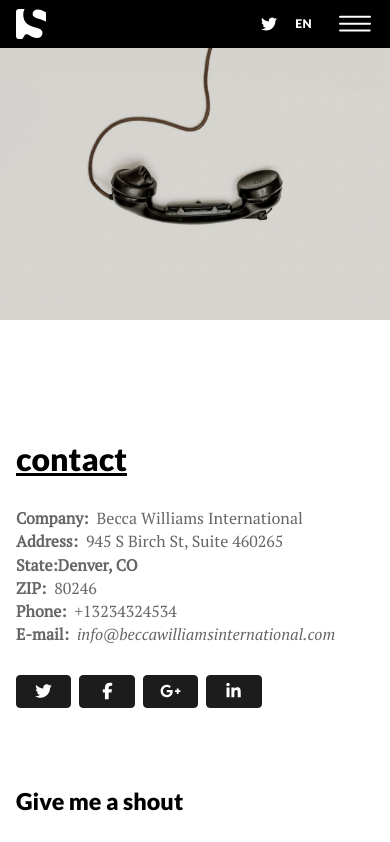
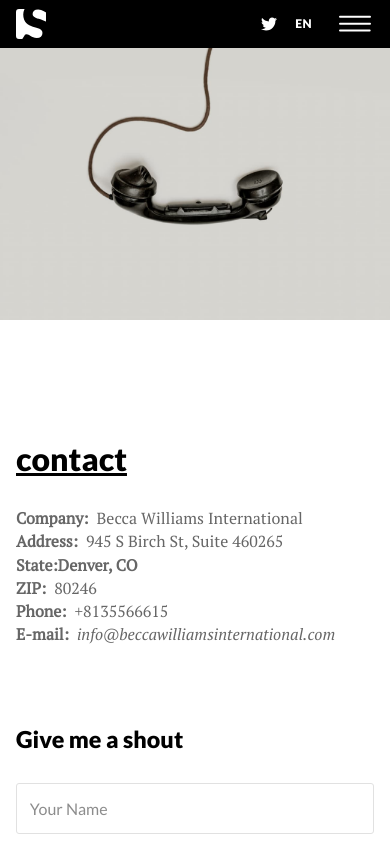
Before and after one commit to damianicely/becca-international, a plain HTML site: page pages/contact.html in a window 390 px wide. Shown: the top 842 px of the page. Drawn offline with Linux system fonts and the light colour scheme; some packages are replaced by stand-ins of ours; a web font is replaced by a local one.

Commit message:
Update phone number removed socials

```diff
--- a/pages/contact.html
+++ b/pages/contact.html
@@ -114,9 +114,9 @@
                   <p class="fw-bold mb-0">Address:<span class="ms-2 fw-normal">945 S Birch St, Suite 460265</span></p>
                   <p class="fw-bold mb-0">State:<span cl  ass="ms-2 fw-normal">Denver, CO</span></p>
                   <p class="fw-bold mb-0">ZIP:<span class="ms-2 fw-normal">80246</span></p>
-                  <p class="fw-bold mb-0">Phone:<span class="ms-2 fw-normal"><a class="text-700" href="tel:+13234324534">+13234324534</a></span></p>
+                  <p class="fw-bold mb-0">Phone:<span class="ms-2 fw-normal"><a class="text-700" href="tel:+8135566615">+8135566615</a></span></p>
                   <p class="fw-bold mb-4">E-mail:<span class="ms-2 fw-normal fst-italic"><a class="text-700" href="mailto:info@beccawilliamsinternational.com">info@beccawilliamsinternational.com</a></span></p>
-                  <div class="mt-3"><a class="btn btn-dark btn-sm me-2" href="#!"><span class="fab fa-twitter" data-fa-transform="grow-6"></span></a><a class="btn btn-dark btn-sm me-2" href="#!"><span class="fab fa-facebook-f" data-fa-transform="grow-6"></span></a><a class="btn btn-dark btn-sm me-2" href="#!"><span class="fab fa-google-plus-g" data-fa-transform="grow-6"></span></a><a class="btn btn-dark btn-sm" href="#!"><span class="fab fa-linkedin-in" data-fa-transform="grow-6"></span></a></div>
+                  <!-- <div class="mt-3"><a class="btn btn-dark btn-sm me-2" href="#!"><span class="fab fa-twitter" data-fa-transform="grow-6"></span></a><a class="btn btn-dark btn-sm me-2" href="#!"><span class="fab fa-facebook-f" data-fa-transform="grow-6"></span></a><a class="btn btn-dark btn-sm me-2" href="#!"><span class="fab fa-google-plus-g" data-fa-transform="grow-6"></span></a><a class="btn btn-dark btn-sm" href="#!"><span class="fab fa-linkedin-in" data-fa-transform="grow-6"></span></a></div> -->
                   <h3 class="mt-7">Give me a shout</h3>
                   <form class="mt-4" method="POST">
                     <input class="form-control" type="hidden" name="to" value="username@domain.extension" />
```
